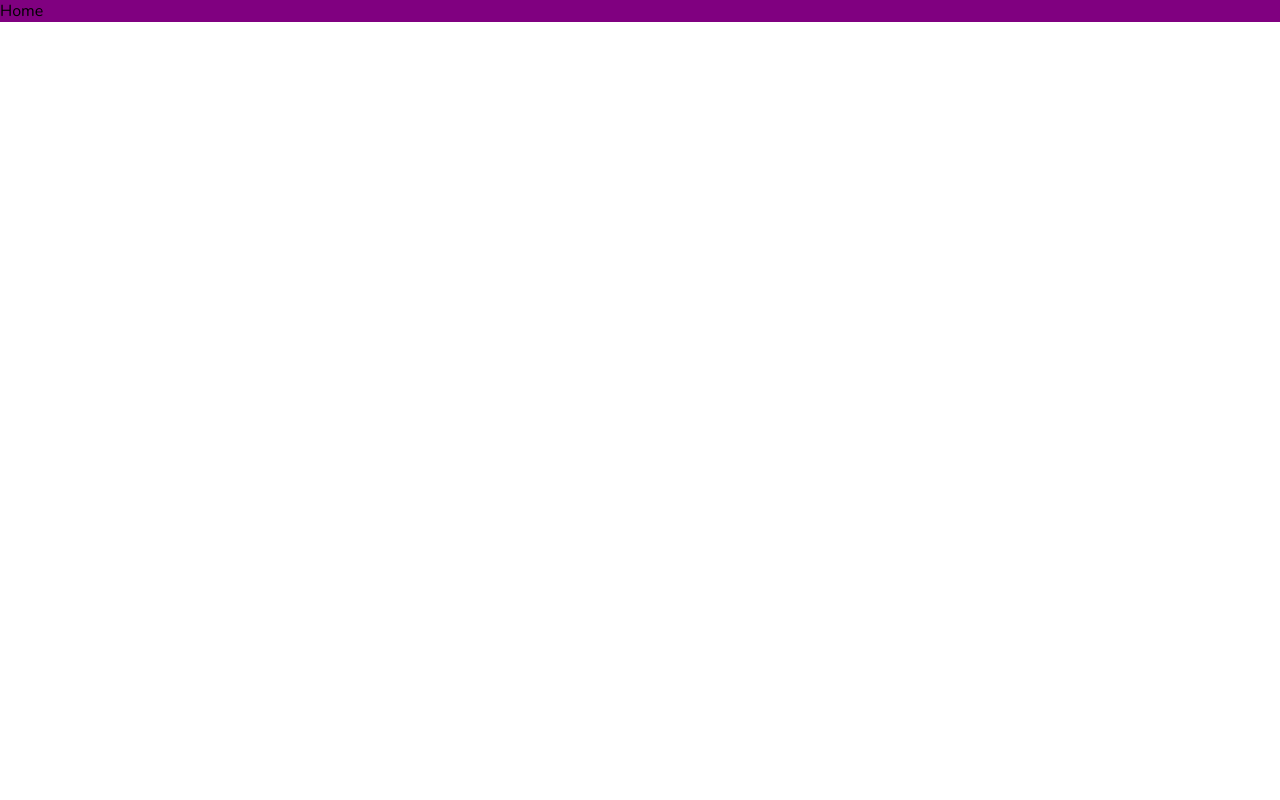
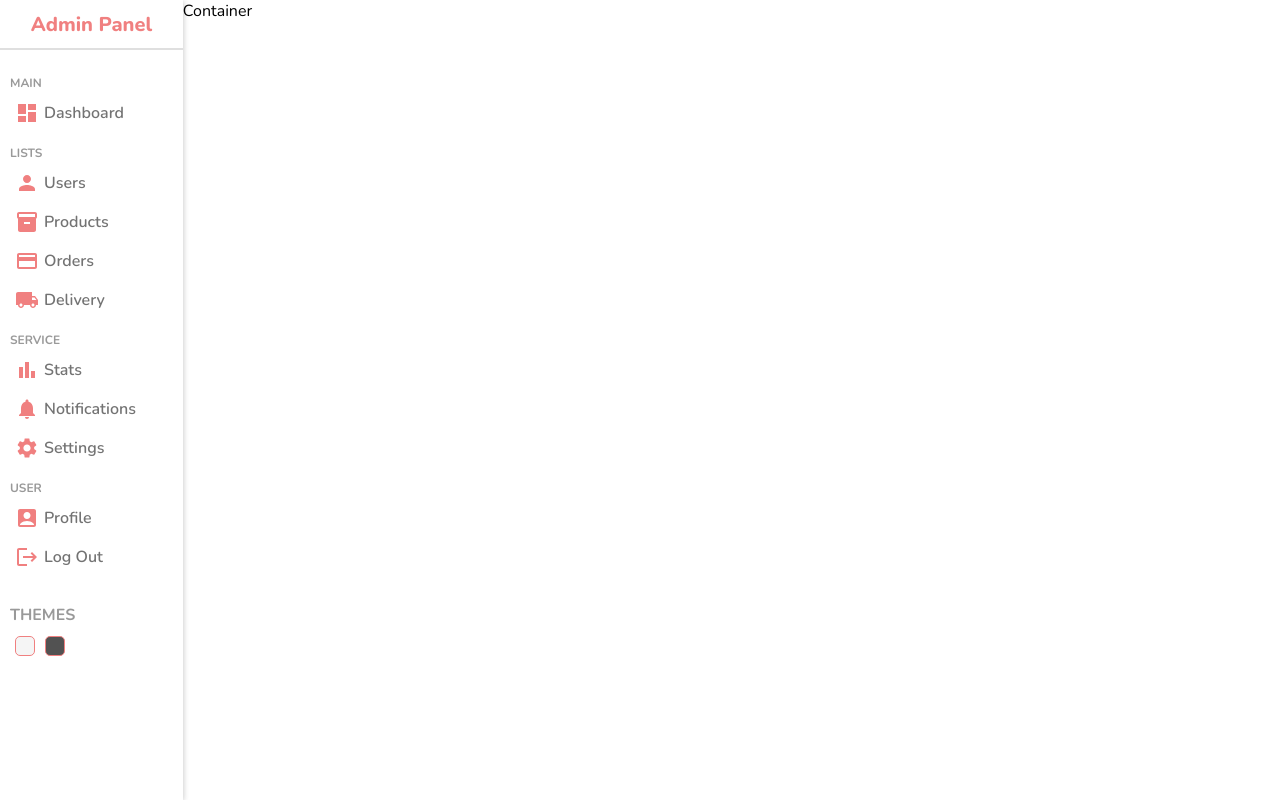
Before and after one commit to RizwanAhmed3000/Admin-Panel, a React (Create React App) app: page / in a window 1280 px wide. Built offline with nearby package versions, Linux system fonts and the light colour scheme.

Commit message:
Sidebar done

```diff
--- a/package.json
+++ b/package.json
@@ -3,6 +3,10 @@
   "version": "0.1.0",
   "private": true,
   "dependencies": {
+    "@emotion/react": "^11.11.3",
+    "@emotion/styled": "^11.11.0",
+    "@mui/icons-material": "^5.15.4",
+    "@mui/material": "^5.15.4",
     "@testing-library/jest-dom": "^5.17.0",
     "@testing-library/react": "^13.4.0",
     "@testing-library/user-event": "^13.5.0",
--- a/src/App.jsx
+++ b/src/App.jsx
@@ -21,7 +21,7 @@ function App() {
             <Route path="products">
               <Route index element={<ListPage />} />
               <Route path=":productId" element={<SingleUser />} />
-              <Route path="newProduct" element={<NewUser />} />
+              <Route path="new" element={<NewUser />} />
             </Route>
           </Route>
         </Routes>
--- /dev/null
+++ b/src/Components/Navbar/Navbar.jsx
@@ -0,0 +1,7 @@
+import "./navbar.scss"
+
+export const Navbar = () => {
+    return (
+        <div className='navbar'>Navbar</div>
+    )
+}
--- /dev/null
+++ b/src/Components/Sidebar/Sidebar.jsx
@@ -0,0 +1,80 @@
+import "./sidebar.scss"
+import DashboardIcon from '@mui/icons-material/Dashboard';
+import PersonIcon from '@mui/icons-material/Person';
+import InventoryIcon from '@mui/icons-material/Inventory';
+import CreditCardIcon from '@mui/icons-material/CreditCard';
+import LocalShippingIcon from '@mui/icons-material/LocalShipping';
+import BarChartIcon from '@mui/icons-material/BarChart';
+import NotificationsIcon from '@mui/icons-material/Notifications';
+import SettingsIcon from '@mui/icons-material/Settings';
+import AccountBoxIcon from '@mui/icons-material/AccountBox';
+import LogoutIcon from '@mui/icons-material/Logout';
+export const Sidebar = () => {
+    return (
+        <div className='sidebar'>
+            <div className="top">
+                <span className="logo">Admin Panel</span>
+            </div>
+            <div className="mid">
+                <ul>
+                    <p className="titles">MAIN</p>
+                    <li>
+                        <DashboardIcon className="icons" />
+                        <span>Dashboard</span>
+                    </li>
+                    <p className="titles">LISTS</p>
+
+                    <li>
+                        <PersonIcon className="icons" />
+                        <span>Users</span>
+                    </li>
+                    <li>
+                        <InventoryIcon className="icons" />
+                        <span>Products</span>
+                    </li>
+                    <li>
+                        <CreditCardIcon className="icons" />
+                        <span>Orders</span>
+                    </li>
+                    <li>
+                        <LocalShippingIcon className="icons" />
+                        <span>Delivery</span>
+                    </li>
+                    <p className="titles">SERVICE</p>
+
+                    <li>
+                        <BarChartIcon className="icons" />
+                        <span>Stats</span>
+                    </li>
+                    <li>
+                        <NotificationsIcon className="icons" />
+                        <span>Notifications</span>
+                    </li>
+                    <li>
+                        <SettingsIcon className="icons" />
+                        <span>Settings</span>
+                    </li>
+                    <p className="titles">USER</p>
+
+                    <li>
+                        <AccountBoxIcon className="icons" />
+                        <span>Profile</span>
+                    </li>
+                    <li>
+                        <LogoutIcon className="icons" />
+                        <span>Log Out</span>
+                    </li>
+                </ul>
+            </div>
+            <div className="bottom">
+                <p className="titles">
+                    Themes
+                </p>
+                <div className="colorOptions">
+                    <div className="colorOption"></div>
+                    <div className="colorOption"></div>
+                </div>
+            </div>
+        </div>
+    )
+}
--- /dev/null
+++ b/src/Components/Sidebar/sidebar.scss
@@ -0,0 +1,93 @@
+.sidebar {
+    background-color: white;
+    flex: 1;
+    box-shadow: 1px 1px 5px 0px rgb(194 194 194 / 75%);
+    min-height: 100vh;
+
+    .top {
+        // background-color: #fff;
+        height: 50px;
+        display: flex;
+        align-items: center;
+        justify-content: center;
+        border-bottom: 2px solid rgb(223, 223, 223);
+
+        .logo {
+            font-weight: 800;
+            font-size: 20px;
+            color: lightcoral;
+        }
+    }
+
+    .mid {
+        padding: 10px 10px;
+
+        ul {
+            .titles {
+                font-weight: bold;
+                font-size: 12px;
+                color: #999;
+                margin: 15px 0px 5px 0px;
+            }
+
+            li {
+                display: flex;
+                align-items: center;
+                padding: 5px;
+                margin: 5px 0px;
+                cursor: pointer;
+
+                &:hover {
+                    background-color: rgb(255, 237, 237);
+                }
+
+                .icons {
+                    margin-right: 5px;
+                    color: lightcoral;
+                }
+
+                span {
+                    font-size: 16px;
+                    font-weight: 600;
+                    color: #737373;
+                }
+            }
+        }
+    }
+
+    .bottom {
+        padding: 0 0 0 10px;
+
+        .titles {
+            text-transform: uppercase;
+            font-weight: bold;
+            color: #999;
+            margin: 15px 0px 5px 0px;
+            display: block;
+        }
+
+        .colorOptions {
+            display: flex;
+            align-items: center;
+
+            .colorOption {
+                width: 20px;
+                height: 20px;
+                border-radius: 5px;
+                border: 1px solid lightcoral;
+                margin: 5px;
+                cursor: pointer;
+
+                &:nth-child(1) {
+                    background-color: whitesmoke;
+                }
+
+                &:nth-child(2) {
+                    background-color: #525252;
+                }
+            }
+
+        }
+
+    }
+}
--- a/src/Pages/Home/Home.jsx
+++ b/src/Pages/Home/Home.jsx
@@ -1,7 +1,13 @@
+import { Navbar } from "../../Components/Navbar/Navbar"
+import { Sidebar } from "../../Components/Sidebar/Sidebar"
 import "./home.scss"
 
 export const Home = () => {
     return (
-        <div className="homeContainer">Home</div>
+        <div className="home">
+            <Sidebar />
+            <div className="homeContainer">Container</div>
+            {/* <Navbar /> */}
+        </div>
     )
 }
--- a/src/Pages/Home/home.scss
+++ b/src/Pages/Home/home.scss
@@ -1,3 +1,7 @@
-.homeContainer{
-    background-color: purple;
+.home{
+    display: flex;
+    .homeContainer{
+        // background-color: lightcoral;
+        flex: 6;
+    }
 }
```
Also changed, not shown: src/Components/Navbar/navbar.scss (added), 1 other file (tests, documents, lock files or other folders).
